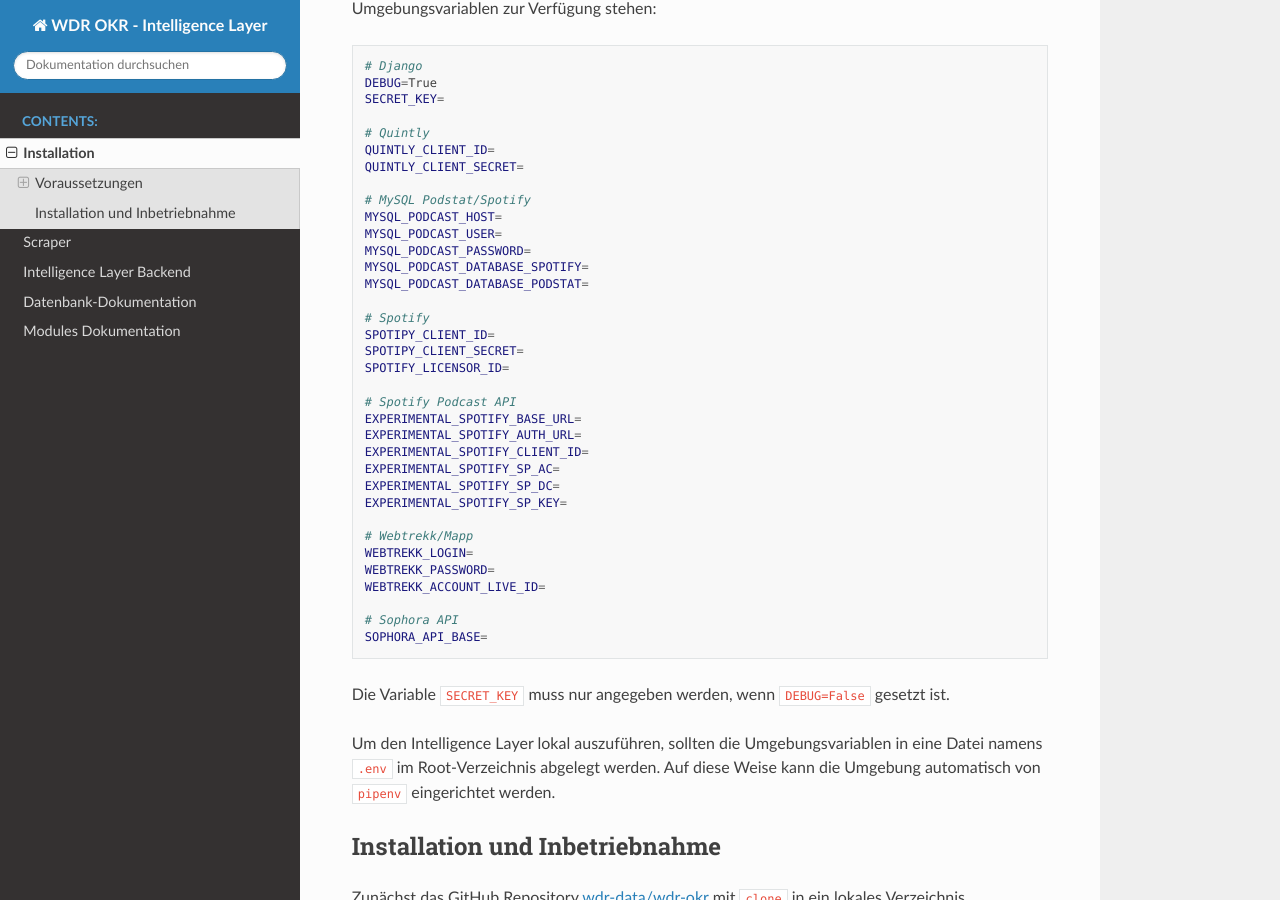
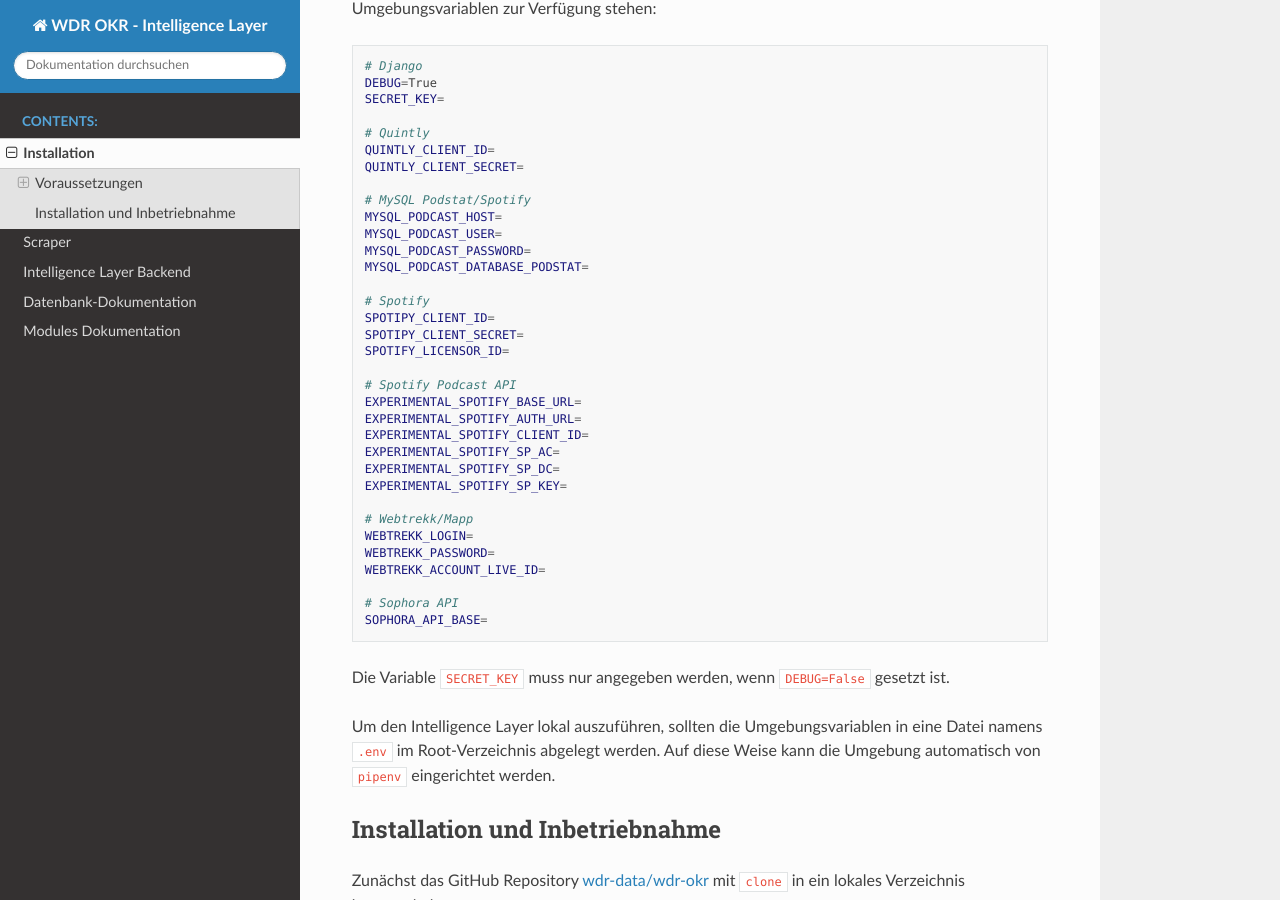
Before and after one commit to wdr-data/wdr-okr, a Sphinx documentation site: the page built from docs/installation.rst, in a window 1280 px wide and 900 px high, scrolled down 632 px. Built offline with Sphinx 7.4.7 and the Read the Docs theme 2.0.0, drawn with Linux system fonts in a browser that asks for light colours.

```diff
--- a/docs/installation.rst
+++ b/docs/installation.rst
@@ -47,7 +47,6 @@ Umgebungsvariablen zur Verfügung stehen:
     MYSQL_PODCAST_HOST=
     MYSQL_PODCAST_USER=
     MYSQL_PODCAST_PASSWORD=
-    MYSQL_PODCAST_DATABASE_SPOTIFY=
     MYSQL_PODCAST_DATABASE_PODSTAT=
 
     # Spotify
```
Also changed, not shown: README.md (+0 -1 lines).
